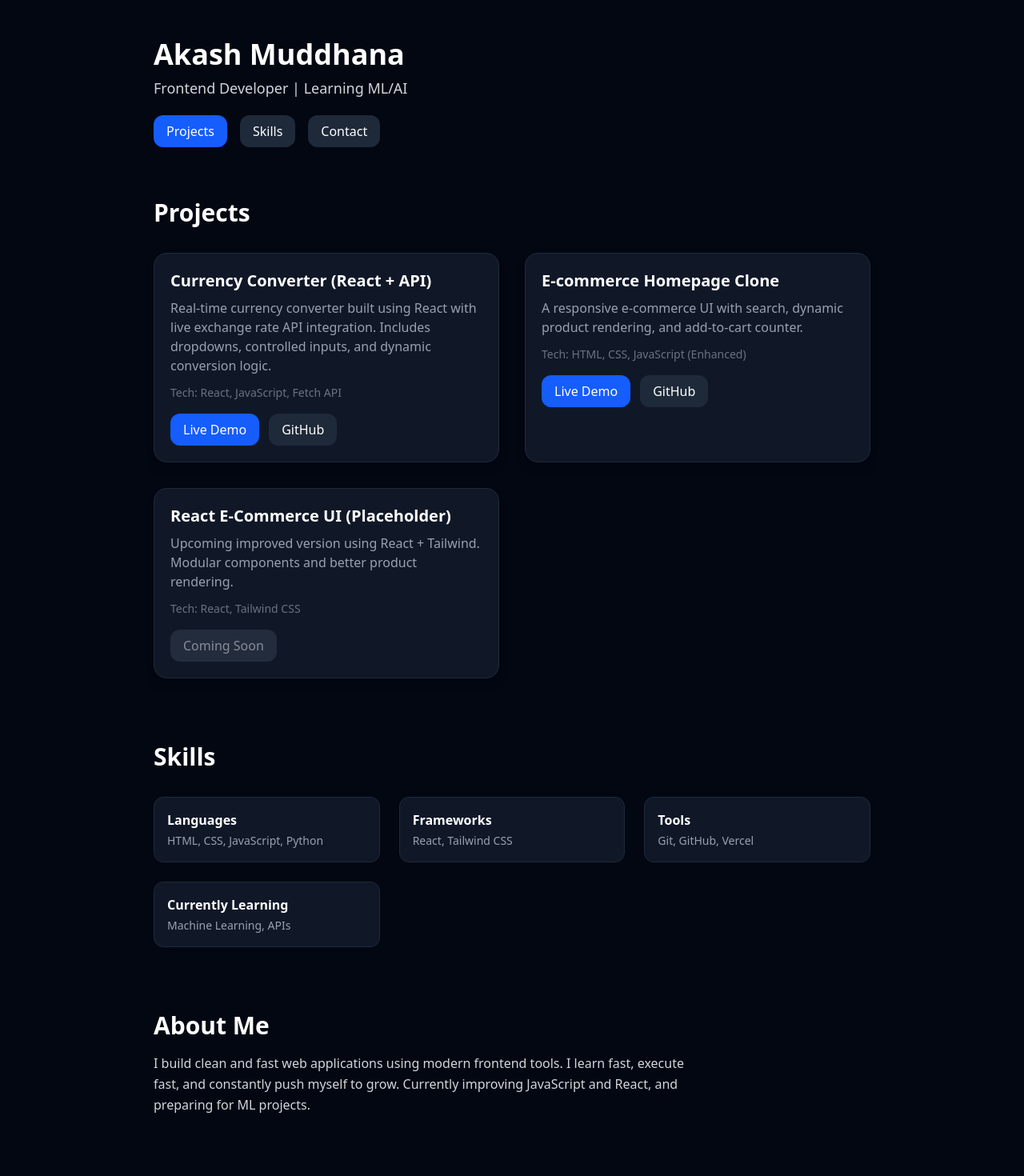
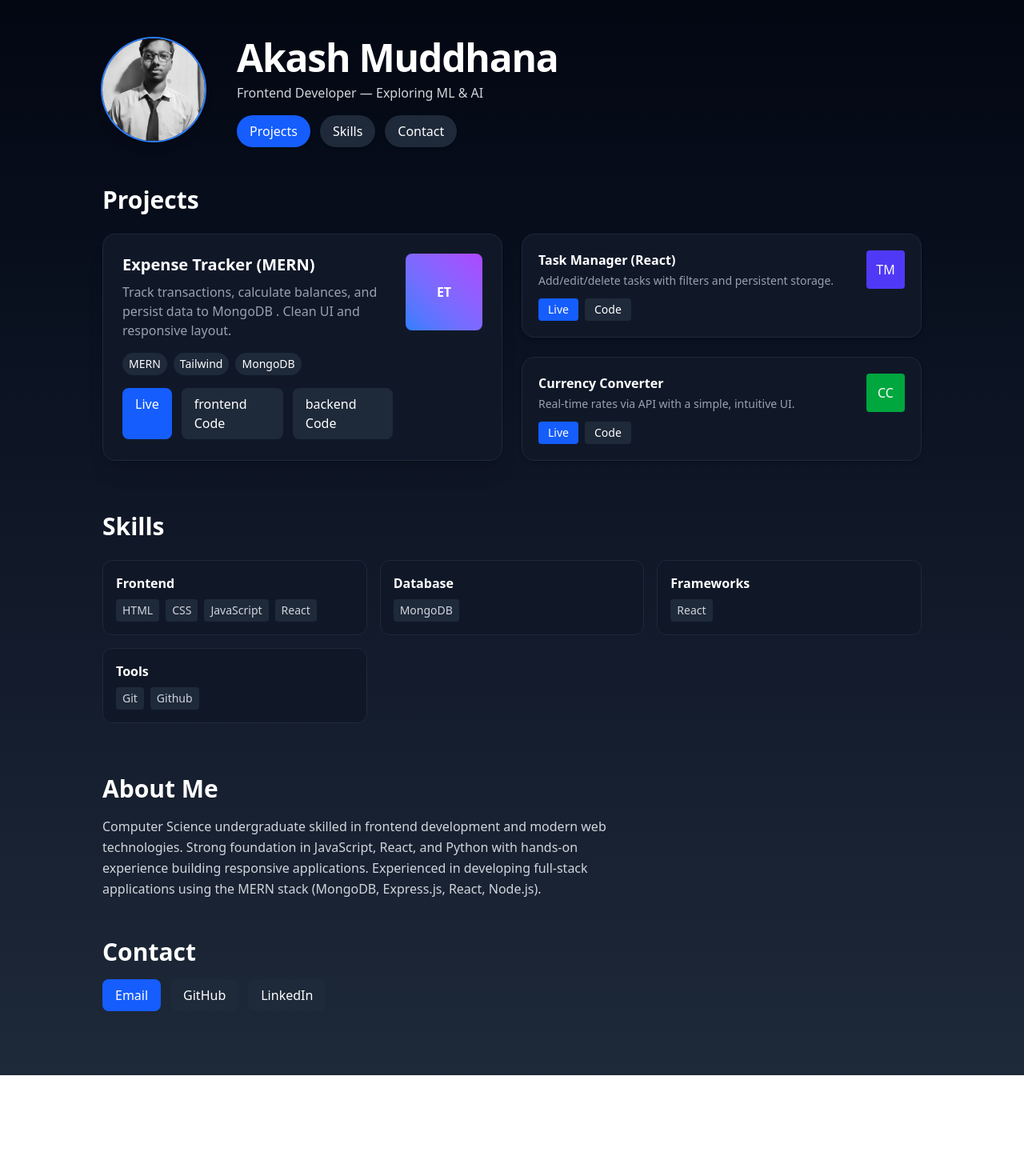
Before and after one commit to Akash-Muddhana/portfolio, a React (Vite) app: page / in a window 1280 px wide. Shown: the top 1470 px of the page at 80% size. After the commit the page ends 1344 px from the top, so only its background shows below. Built offline with nearby package versions, Linux system fonts and the light colour scheme.

Commit message:
separated frontend and backend code for expense tracker

```diff
--- a/package.json
+++ b/package.json
@@ -20,6 +20,7 @@
     "@types/react-dom": "^19.2.3",
     "@vitejs/plugin-react": "^5.1.1",
     "autoprefixer": "^10.4.22",
+    "baseline-browser-mapping": "^2.10.18",
     "eslint": "^9.39.1",
     "eslint-plugin-react-hooks": "^7.0.1",
     "eslint-plugin-react-refresh": "^0.4.24",
--- a/src/App.jsx
+++ b/src/App.jsx
@@ -1,93 +1,255 @@
 import React from "react";
+import profilePic from "./assets/profile.png";
 
 export default function Portfolio() {
   return (
-    <div className="min-h-screen bg-gray-950 text-white px-6 py-12">
+    <div className="min-h-screen bg-gradient-to-b from-gray-950 via-gray-900 to-gray-800 text-white px-6 py-12">
+      <div className="max-w-5xl mx-auto">
+        {/* Header / Hero */}
+        <header className="flex flex-col md:flex-row items-center md:items-start gap-6 md:gap-10 mb-12">
+          <div className="mx-auto md:mx-0 flex-shrink-0">
+            <img
+              src={profilePic}
+              alt="Akash avatar"
+              className="w-32 h-32 rounded-full ring-2 ring-blue-500 shadow-lg object-cover"
+            />
+          </div>
 
-      <header className="max-w-4xl mx-auto flex flex-col gap-2 mb-16">
-        <h1 className="text-4xl font-bold">Akash Muddhana</h1>
-        <p className="text-lg text-gray-300">Frontend Developer | Learning ML/AI</p>
-        <div className="flex gap-4 mt-3">
-          <a href="#projects" className="px-4 py-2 bg-blue-600 rounded-xl hover:bg-blue-700">Projects</a>
-          <a href="#skills" className="px-4 py-2 bg-gray-800 rounded-xl hover:bg-gray-700">Skills</a>
-          <a href="#contact" className="px-4 py-2 bg-gray-800 rounded-xl hover:bg-gray-700">Contact</a>
+          <div className="text-center md:text-left">
+            <h1 className="text-4xl md:text-5xl font-extrabold tracking-tight">
+              Akash Muddhana
+            </h1>
+            <p className="text-gray-300 mt-2">
+              Frontend Developer — Exploring ML & AI
+            </p>
+
+            <nav className="flex gap-3 mt-4">
+              <a
+                href="#projects"
+                className="px-4 py-2 bg-blue-600 hover:bg-blue-700 rounded-full shadow-sm"
+              >
+                Projects
+              </a>
+              <a
+                href="#skills"
+                className="px-4 py-2 bg-gray-800 hover:bg-gray-700 rounded-full shadow-sm"
+              >
+                Skills
+              </a>
+              <a
+                href="#contact"
+                className="px-4 py-2 bg-gray-800 hover:bg-gray-700 rounded-full shadow-sm"
+              >
+                Contact
+              </a>
+            </nav>
           </div>
         </header>
 
+        {/* Projects */}
+        <section id="projects" className="mb-16">
+          <h2 className="text-3xl font-semibold mb-6">Projects</h2>
 
-      <section id="projects" className="max-w-4xl mx-auto mb-20">
-        <h2 className="text-3xl font-semibold mb-8">Projects</h2>
+          <div className="grid gap-6 sm:grid-cols-2">
+            {/* Featured */}
+            <article className="bg-gray-900 p-6 rounded-2xl shadow-xl border border-gray-800 transform hover:-translate-y-1 transition">
+              <div className="flex items-start gap-4">
+                <div className="flex-1">
+                  <h3 className="text-xl font-bold">Expense Tracker (MERN)</h3>
+                  <p className="text-gray-400 mt-2">
+                    Track transactions, calculate balances, and persist data to
+                    MongoDB . Clean UI and responsive layout.
+                  </p>
 
-        <div className="grid md:grid-cols-2 gap-8">
+                  <div className="mt-4 flex flex-wrap gap-2 text-sm">
+                    <span className="bg-gray-800 px-2 py-1 rounded-full">
+                      MERN
+                    </span>
+                    <span className="bg-gray-800 px-2 py-1 rounded-full">
+                      Tailwind
+                    </span>
+                    <span className="bg-gray-800 px-2 py-1 rounded-full">
+                      MongoDB
+                    </span>
+                  </div>
 
-          <div className="bg-gray-900 p-5 rounded-2xl shadow-lg border border-gray-800">
-            <h3 className="text-xl font-bold mb-2">Currency Converter (React + API)</h3>
-            <p className="text-gray-400 mb-3">Real-time currency converter built using React with live exchange rate API integration. Includes dropdowns, controlled inputs, and dynamic conversion logic.</p>
-            <p className="text-sm text-gray-500 mb-4">Tech: React, JavaScript, Fetch API</p>
-            <div className="flex gap-3">
-              <a href="https://currency-converter-kappa-wheat.vercel.app" target="_blank" rel="noopener noreferrer" className="px-4 py-2 bg-blue-600 rounded-xl hover:bg-blue-700">Live Demo</a>
-              <a href="https://github.com/Akash-Muddhana/currency-converter.git" className="px-4 py-2 bg-gray-800 rounded-xl hover:bg-gray-700">GitHub</a>
+                  <div className="mt-4 flex gap-3">
+                    <a
+                      href="https://expense-tracker-iy2y.vercel.app/"
+                      target="_blank"
+                      rel="noreferrer"
+                      className="px-4 py-2 bg-blue-600 rounded-lg hover:bg-blue-700"
+                    >
+                      Live
+                    </a>
+                    <a
+                      href="https://github.com/Akash-Muddhana/expense-tracker"
+                      target="_blank"
+                      rel="noreferrer"
+                      className="px-4 py-2 bg-gray-800 rounded-lg hover:bg-gray-700"
+                    >
+                     frontend Code
+                    </a>
+                     <a
+                      href="https://github.com/Akash-Muddhana/expense-tracker-backend"
+                      target="_blank"
+                      rel="noreferrer"
+                      className="px-4 py-2 bg-gray-800 rounded-lg hover:bg-gray-700"
+                    >
+                     backend Code
+                    </a>
+                  </div>
+                </div>
+                <div className="w-24 h-24 bg-gradient-to-tr from-blue-500 to-purple-500 rounded-lg flex items-center justify-center text-white font-bold">
+                  ET
+                </div>
+              </div>
+            </article>
+
+            {/* Other projects grid */}
+            <div className="grid gap-6">
+              <article className="bg-gray-900 p-5 rounded-2xl shadow-md border border-gray-800 flex items-start gap-4 hover:shadow-lg transition">
+                <div className="flex-1">
+                  <h4 className="font-semibold">Task Manager (React)</h4>
+                  <p className="text-gray-400 text-sm mt-1">
+                    Add/edit/delete tasks with filters and persistent storage.
+                  </p>
+                  <div className="mt-3 flex gap-2">
+                    <a
+                      href="https://task-manager-nu-bay.vercel.app"
+                      target="_blank"
+                      rel="noreferrer"
+                      className="text-sm px-3 py-1 bg-blue-600 rounded"
+                    >
+                      Live
+                    </a>
+                    <a
+                      href="https://github.com/Akash-Muddhana/task-manager"
+                      target="_blank"
+                      rel="noreferrer"
+                      className="text-sm px-3 py-1 bg-gray-800 rounded"
+                    >
+                      Code
+                    </a>
+                  </div>
+                </div>
+                <div className="w-12 h-12 bg-indigo-600 rounded flex items-center justify-center">
+                  TM
+                </div>
+              </article>
+
+              <article className="bg-gray-900 p-5 rounded-2xl shadow-md border border-gray-800 flex items-start gap-4 hover:shadow-lg transition">
+                <div className="flex-1">
+                  <h4 className="font-semibold">Currency Converter</h4>
+                  <p className="text-gray-400 text-sm mt-1">
+                    Real-time rates via API with a simple, intuitive UI.
+                  </p>
+                  <div className="mt-3 flex gap-2">
+                    <a
+                      href="https://currency-converter-akash.vercel.app/"
+                      target="_blank"
+                      rel="noreferrer"
+                      className="text-sm px-3 py-1 bg-blue-600 rounded"
+                    >
+                      Live
+                    </a>
+                    <a
+                      href="https://github.com/Akash-Muddhana/currency-converter"
+                      target="_blank"
+                      rel="noreferrer"
+                      className="text-sm px-3 py-1 bg-gray-800 rounded"
+                    >
+                      Code
+                    </a>
+                  </div>
+                </div>
+                <div className="w-12 h-12 bg-green-600 rounded flex items-center justify-center">
+                  CC
+                </div>
+              </article>
+            </div>
+          </div>
+        </section>
+
+        {/* Skills */}
+        <section id="skills" className="mb-16">
+          <h2 className="text-3xl font-semibold mb-6">Skills</h2>
+          <div className="grid grid-cols-2 sm:grid-cols-3 gap-4">
+            <div className="bg-gray-900 p-4 rounded-xl border border-gray-800">
+              <h4 className="font-semibold">Frontend</h4>
+              <div className="mt-2 flex flex-wrap gap-2 text-sm text-gray-300">
+                <span className="bg-gray-800 px-2 py-1 rounded">HTML</span>
+                <span className="bg-gray-800 px-2 py-1 rounded">CSS</span>
+                <span className="bg-gray-800 px-2 py-1 rounded">
+                  JavaScript
+                </span>
+                <span className="bg-gray-800 px-2 py-1 rounded">React</span>
+              </div>
+            </div>
+            <div className="bg-gray-900 p-4 rounded-xl border border-gray-800">
+              <h4 className="font-semibold">Database</h4>
+              <div className="mt-2 flex flex-wrap gap-2 text-sm text-gray-300">
+                <span className="bg-gray-800 px-2 py-1 rounded">MongoDB</span>
+              </div>
+            </div>
+            <div className="bg-gray-900 p-4 rounded-xl border border-gray-800">
+              <h4 className="font-semibold">Frameworks</h4>
+              <div className="mt-2 flex flex-wrap gap-2 text-sm text-gray-300">
+                <span className="bg-gray-800 px-2 py-1 rounded">React</span>
               </div>
             </div>
 
-          <div className="bg-gray-900 p-5 rounded-2xl shadow-lg border border-gray-800">
-            <h3 className="text-xl font-bold mb-2">E-commerce Homepage Clone</h3>
-            <p className="text-gray-400 mb-3">A responsive e-commerce UI with search, dynamic product rendering, and add-to-cart counter.</p>
-            <p className="text-sm text-gray-500 mb-4">Tech: HTML, CSS, JavaScript (Enhanced)</p>
-            <div className="flex gap-3">
-              <a href=" https://akash-muddhana.github.io/Amazon-clone/" target="_blank" rel="noopener noreferrer" className="px-4 py-2 bg-blue-600 rounded-xl hover:bg-blue-700">Live Demo</a>
-              <a href="https://github.com/Akash-Muddhana/Amazon-Clone" target="_blank" rel="noopener noreferrer" className="px-4 py-2 bg-gray-800 rounded-xl hover:bg-gray-700">GitHub</a>
-            </div>
-          </div>
-
-          <div className="bg-gray-900 p-5 rounded-2xl shadow-lg border border-gray-800">
-            <h3 className="text-xl font-bold mb-2">React E-Commerce UI (Placeholder)</h3>
-            <p className="text-gray-400 mb-3">Upcoming improved version using React + Tailwind. Modular components and better product rendering.</p>
-            <p className="text-sm text-gray-500 mb-4">Tech: React, Tailwind CSS</p>
-            <div className="flex gap-3">
-              <a href="#" className="px-4 py-2 bg-gray-700 rounded-xl cursor-not-allowed opacity-50">Coming Soon</a>
+            <div className="bg-gray-900 p-4 rounded-xl border border-gray-800">
+              <h4 className="font-semibold">Tools</h4>
+              <div className="mt-2 flex flex-wrap gap-2 text-sm text-gray-300">
+                <span className="bg-gray-800 px-2 py-1 rounded">Git</span>
+                <span className="bg-gray-800 px-2 py-1 rounded">Github</span>
               </div>
             </div>
           </div>
         </section>
 
-
-      <section id="skills" className="max-w-4xl mx-auto mb-20">
-        <h2 className="text-3xl font-semibold mb-8">Skills</h2>
-
-        <div className="grid grid-cols-2 md:grid-cols-3 gap-6">
-          <div className="bg-gray-900 p-4 rounded-xl border border-gray-800">
-            <h4 className="font-semibold mb-1">Languages</h4>
-            <p className="text-gray-400 text-sm">HTML, CSS, JavaScript, Python</p>
-          </div>
-          <div className="bg-gray-900 p-4 rounded-xl border border-gray-800">
-            <h4 className="font-semibold mb-1">Frameworks</h4>
-            <p className="text-gray-400 text-sm">React, Tailwind CSS</p>
-          </div>
-          <div className="bg-gray-900 p-4 rounded-xl border border-gray-800">
-            <h4 className="font-semibold mb-1">Tools</h4>
-            <p className="text-gray-400 text-sm">Git, GitHub, Vercel</p>
-          </div>
-          <div className="bg-gray-900 p-4 rounded-xl border border-gray-800">
-            <h4 className="font-semibold mb-1">Currently Learning</h4>
-            <p className="text-gray-400 text-sm">Machine Learning, APIs</p>
-          </div>
-        </div>
-      </section>
-
-      <section id="about" className="max-w-4xl mx-auto mb-20">
+        {/* About */}
+        <section id="about" className="mb-12">
           <h2 className="text-3xl font-semibold mb-4">About Me</h2>
           <p className="text-gray-300 leading-relaxed max-w-2xl">
-          I build clean and fast web applications using modern frontend tools. I learn fast, execute fast, and constantly push myself to grow. Currently improving JavaScript and React, and preparing for ML projects.
+            Computer Science undergraduate skilled in frontend development and
+            modern web technologies. Strong foundation in JavaScript, React, and
+            Python with hands-on experience building responsive applications.
+            Experienced in developing full-stack applications using the MERN
+            stack (MongoDB, Express.js, React, Node.js).
           </p>
         </section>
 
-      <section id="contact" className="max-w-4xl mx-auto mb-20">
+        {/* Contact */}
+        <section id="contact" className="mb-8">
           <h2 className="text-3xl font-semibold mb-4">Contact</h2>
-        <p className="text-gray-400">Email: akashmuddhana6969@gmail.com</p>
-        <p className="text-gray-400">GitHub: https://github.com/Akash-Muddhana</p>
-        <p className="text-gray-400">LinkedIn: www.linkedin.com/in/akash-muddhana-aba9b0331</p>
+          <div className="flex flex-col sm:flex-row gap-3">
+            <a
+              href="mailto:akashmuddhana6969@gmail.com"
+              className="px-4 py-2 bg-blue-600 rounded-lg w-fit"
+            >
+              Email
+            </a>
+            <a
+              href="https://github.com/Akash-Muddhana"
+              target="_blank"
+              rel="noreferrer"
+              className="px-4 py-2 bg-gray-800 rounded-lg w-fit"
+            >
+              GitHub
+            </a>
+            <a
+              href="https://www.linkedin.com/in/akash-muddhana-aba9b0331"
+              target="_blank"
+              rel="noreferrer"
+              className="px-4 py-2 bg-gray-800 rounded-lg w-fit"
+            >
+              LinkedIn
+            </a>
+          </div>
         </section>
+      </div>
     </div>
   );
 }
```
Also changed, not shown: src/assets/PROFILE_IMAGE.txt (added), src/assets/profile.png (added), 1 other file (tests, documents, lock files or other folders). Lines whose indentation alone changed are shown as unchanged.
